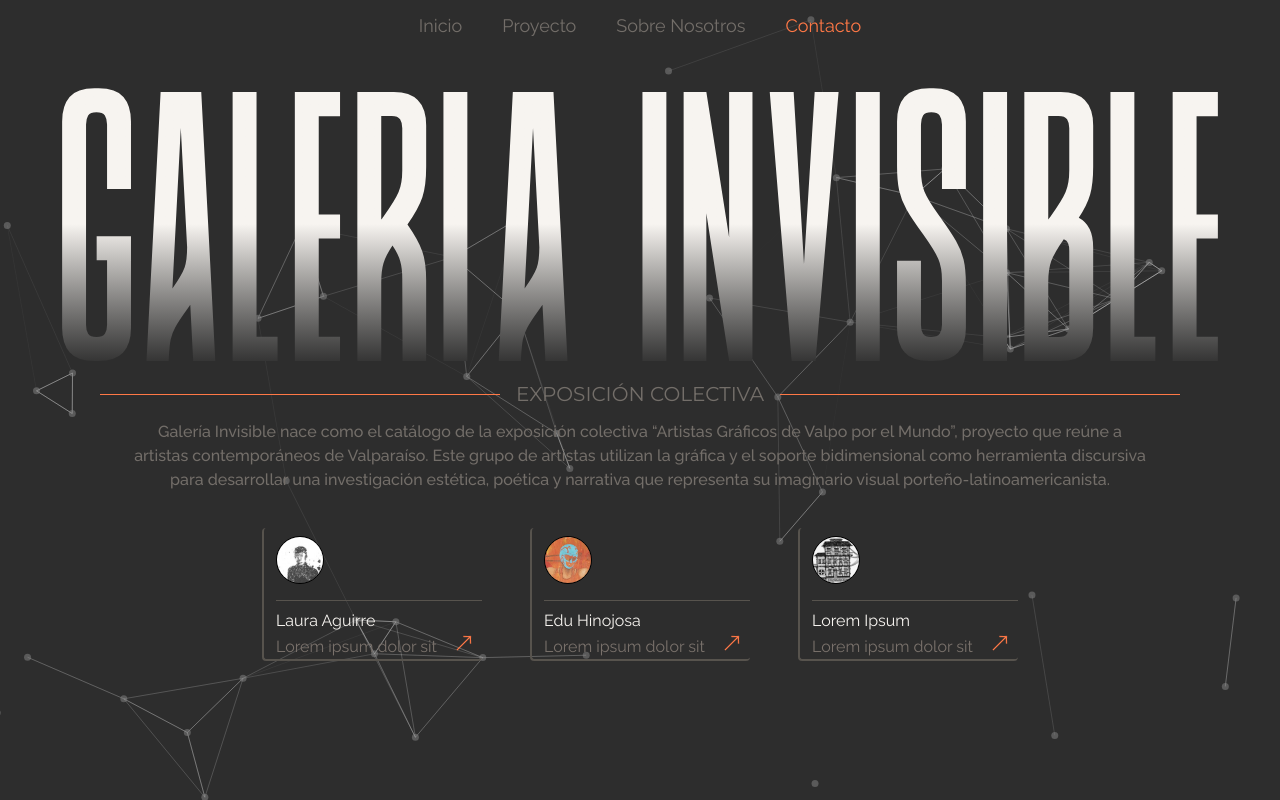
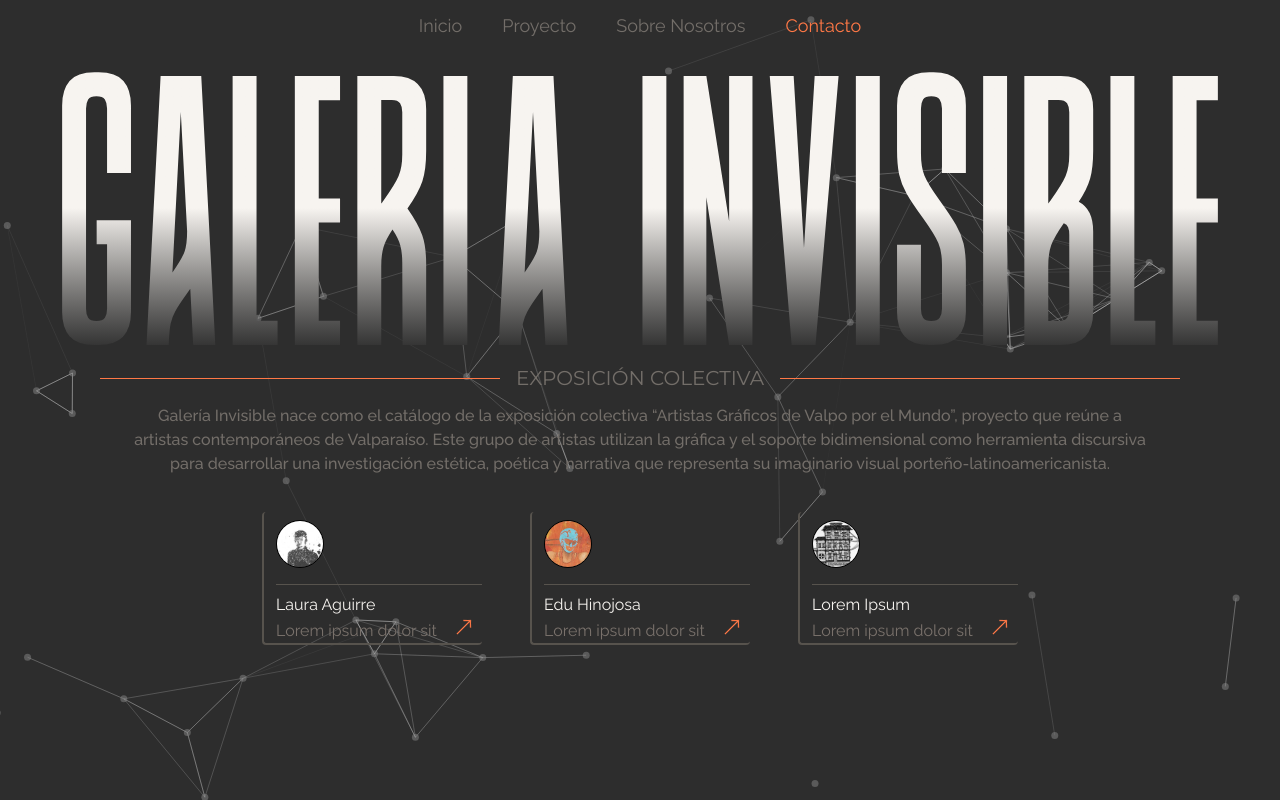
Before and after one commit to Najdorf12/art-gallery, a React (Vite) app: page / in a window 1280 px wide. Built offline with nearby package versions, Linux system fonts and the light colour scheme.

Commit message:
add styles

```diff
--- a/src/pages/Home.jsx
+++ b/src/pages/Home.jsx
@@ -65,7 +65,7 @@ const Home = () => {
       <TsParticlesBg />
       <Navbar />
 
-      <section className="w-full h-full relative flex flex-col  items-center mt-20 lg:mt-20">
+      <section className="w-full h-full relative flex flex-col items-center mt-20 lg:mt-16">
         <article className="flex flex-col justify-center items-center relative z-50 w-full cursor-default">
           <h1
             ref={titleRef}
```
